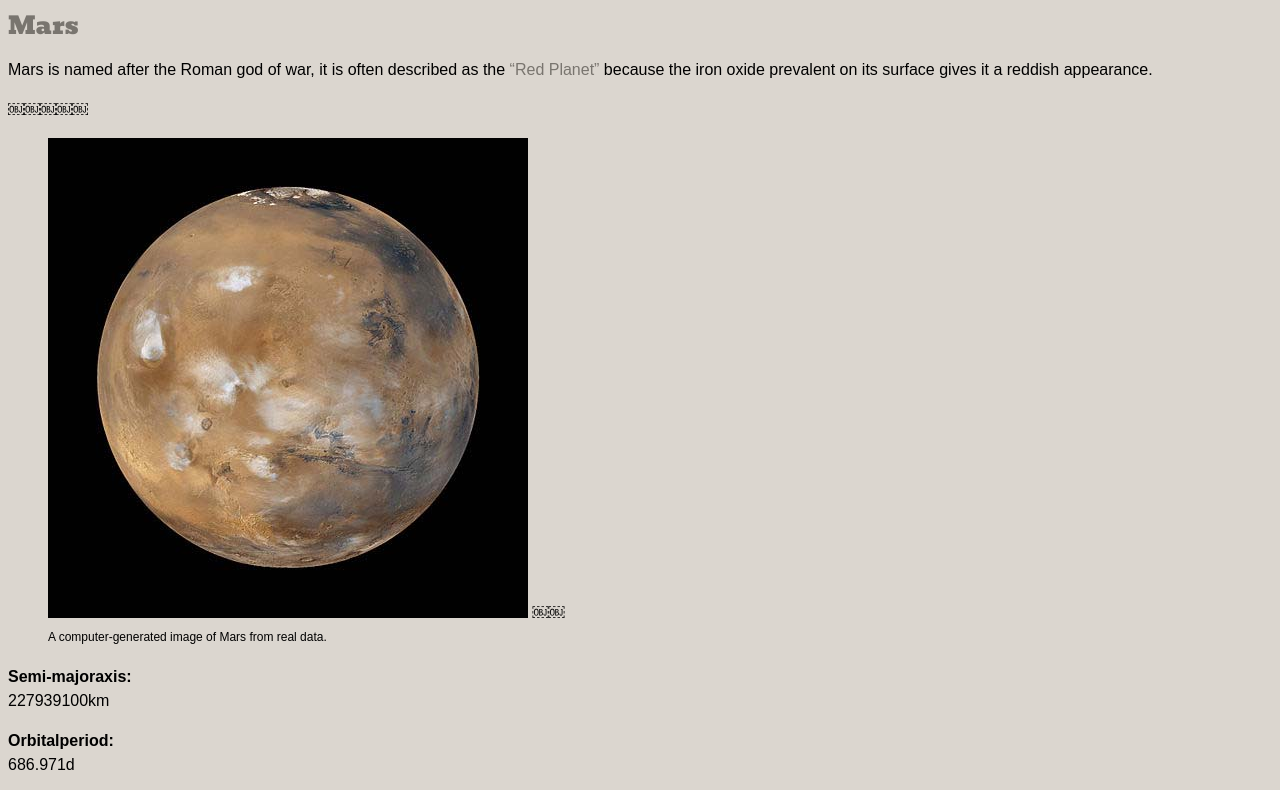
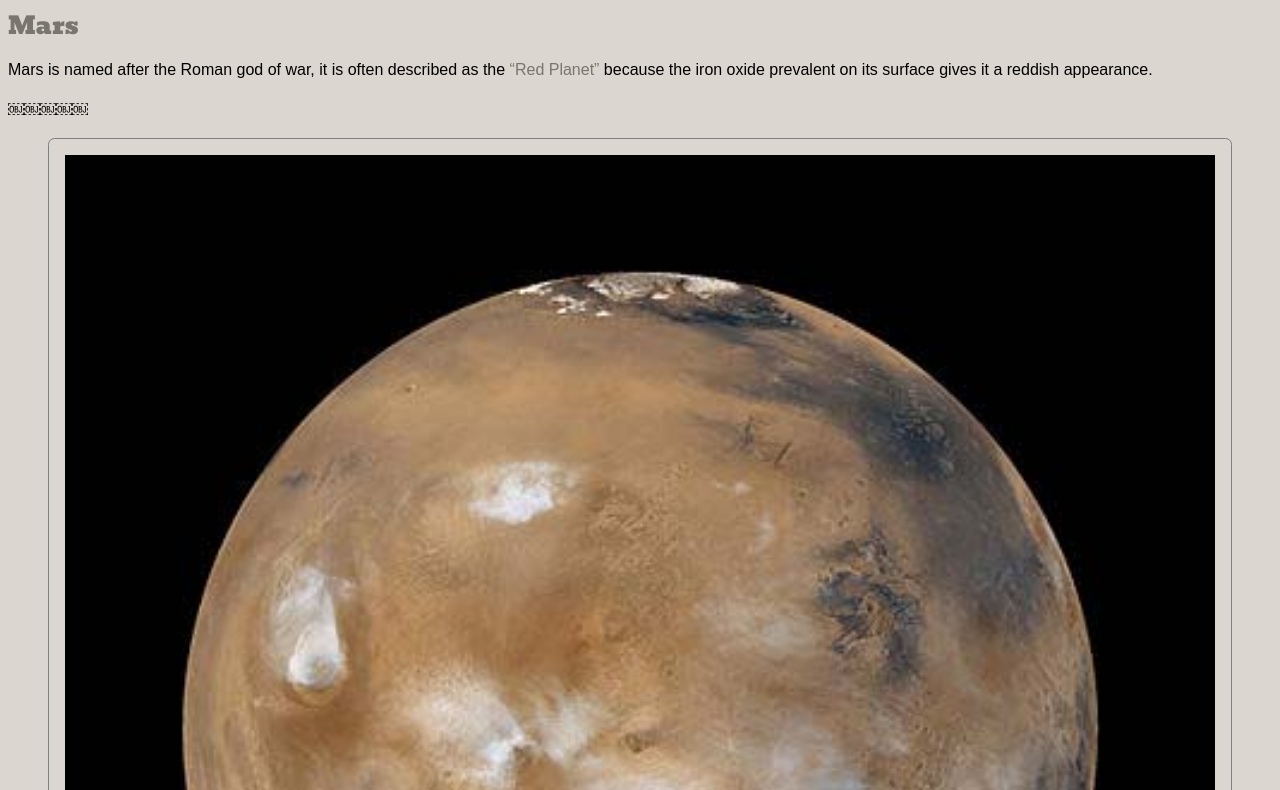
Before and after one commit to oryn/dsn1674-assignment-4, a plain HTML site: page index.html in a window 1280 px wide. Shown: the part 500-1290 px from the top of the page. Drawn offline with Linux system fonts and the light colour scheme.

Commit message:
completed assignment

```diff
--- a/css/main.css
+++ b/css/main.css
@@ -108,3 +108,7 @@ padding: 0 0 1em 0;
 html {
   line-height:1.5em;
 }
+img{width:100%;}
+figure{ border:1px solid grey;
+padding:1em;
+border-radius:.4em;}
```
